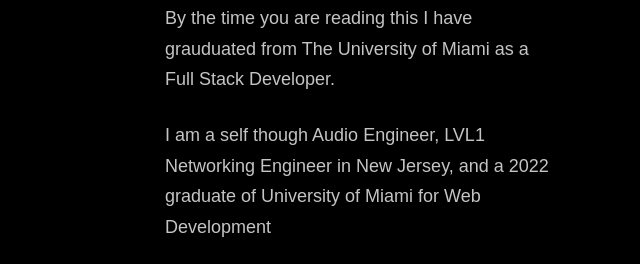
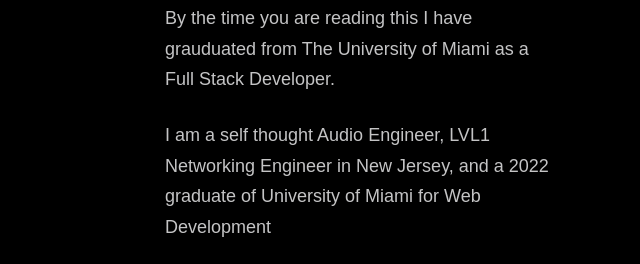
Before and after one commit to JCLOS305/Portfolio, a plain HTML site: page index.html in a window 1280 px wide. Shown: the part 3080-3344 px from the top of the page, 640-1280 px from the left. Drawn offline with Linux system fonts and the light colour scheme; a web font is replaced by a local one.

Commit message:
final update

```diff
--- a/index.html
+++ b/index.html
@@ -146,7 +146,7 @@
                  <p>Jeancarlos Mulet, Born and Raised in Miami Springs, Florida.  </p>
                  <p>By the time you are reading this I have grauduated from The University of Miami as a Full Stack Developer. </p>
 
-                <p>I am a self though Audio Engineer, LVL1 Networking Engineer in New Jersey, and a 2022 graduate of University of Miami for Web Development</p>
+                <p>I am a self thought Audio Engineer, LVL1 Networking Engineer in New Jersey, and a 2022 graduate of University of Miami for Web Development</p>
                 <p>probably better than you at Call of Duty,  so lets get less QQ & more PEWPEW, plz.</p>
 
 
```
